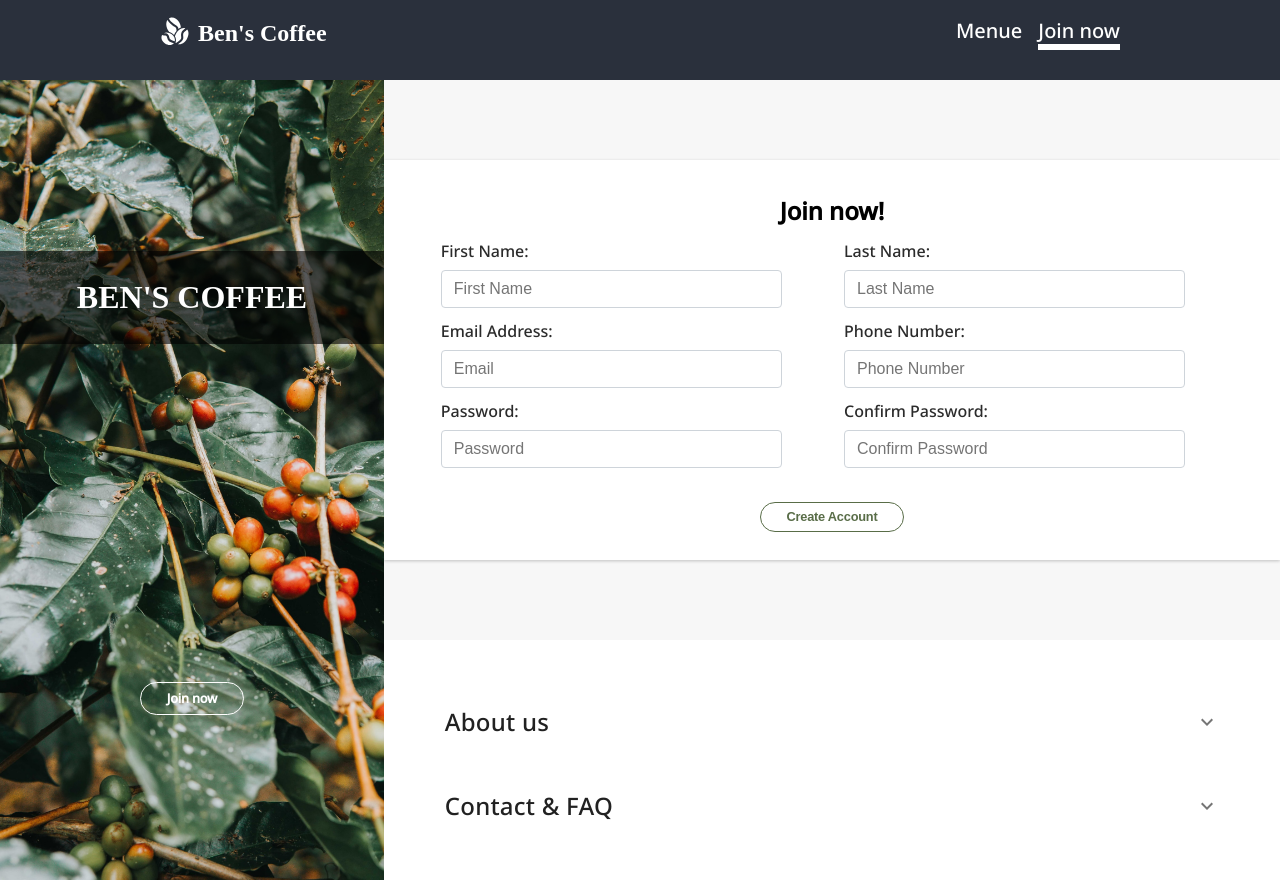
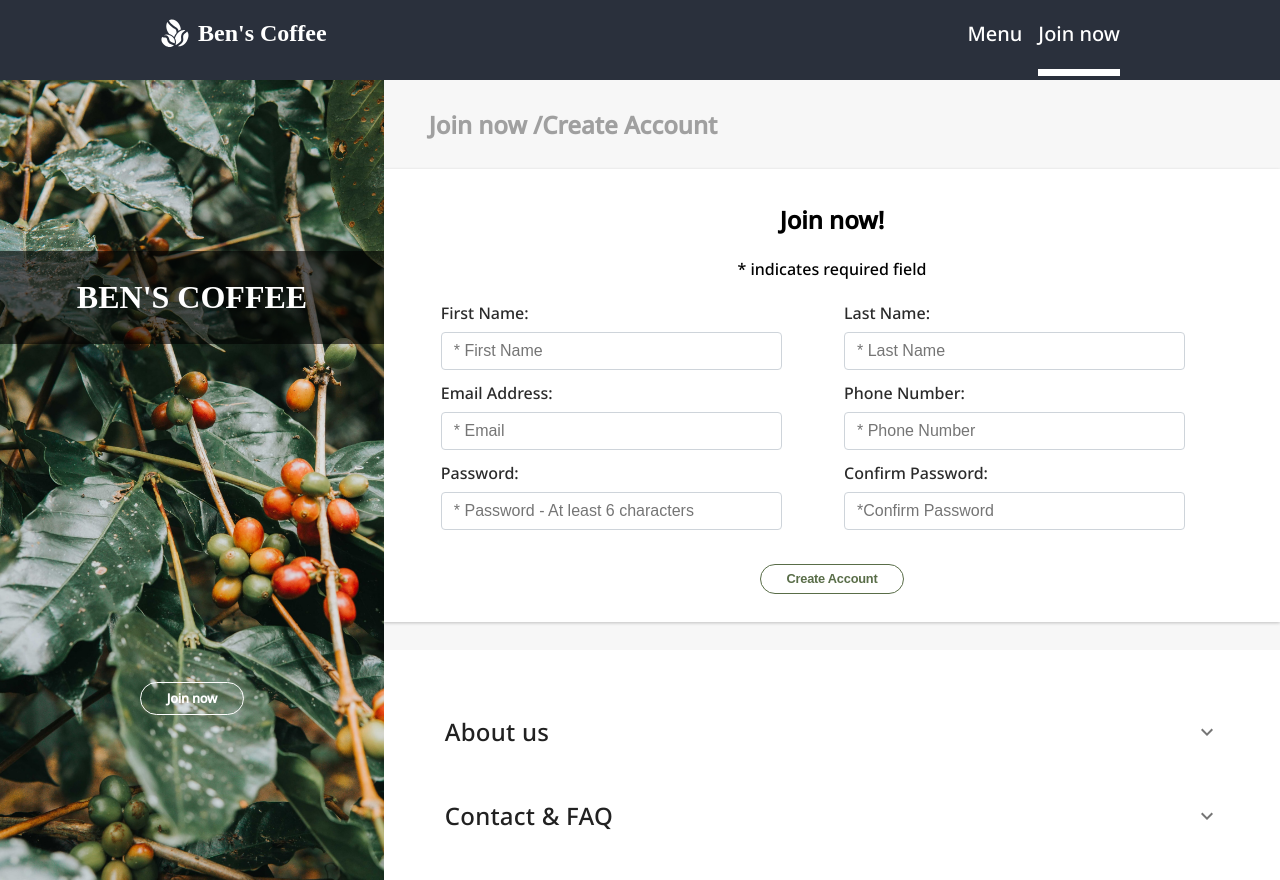
Before and after one commit to bpetermann/coffee-place, a React (Create React App) app: page /coffee-place/account in a window 1280 px wide. Built offline with nearby package versions, Linux system fonts and the light colour scheme; the HTML template or start-up script is replaced by a standard one; a web font is replaced by a local one.

Commit message:
refined some styles, matched look of pages

```diff
--- a/src/components/layout/Navbar.jsx
+++ b/src/components/layout/Navbar.jsx
@@ -8,22 +8,25 @@ const Navbar = ({ toggleModal }) => {
     <div className={classes.navbar}>
       <div className={classes.container}>
         <Link to='/'>
-          <GiCoffeeBeans size={30} style={{ color: '#fff' }} />
+          <div className={classes['logo-container']}>
+            <GiCoffeeBeans size={30} style={{ color: '#fff' }} />{' '}
+            <h2>Ben's Coffee</h2>
+          </div>
         </Link>
-        <h2>Ben's Coffee</h2>
+
         <div className={classes.navigation}>
           <NavLink
             to='/menue'
             style={({ isActive }) =>
-              isActive ? { borderBottom: '0.4rem solid white' } : undefined
+              isActive ? { borderColor: '#fff' } : undefined
             }
           >
-            Menue
+            Menu
           </NavLink>
           <NavLink
             to='/account'
             style={({ isActive }) =>
-              isActive ? { borderBottom: '0.4rem solid white' } : undefined
+              isActive ? { borderColor: '#fff' } : undefined
             }
           >
             Join now
--- a/src/components/layout/Navbar.module.css
+++ b/src/components/layout/Navbar.module.css
@@ -4,9 +4,19 @@
   height: 5rem;
 }
 
-.navbar h2 {
+.navbar a {
+  text-decoration: none;
+}
+
+.logo-container {
+  display: flex;
+  align-items: center;
+}
+
+.logo-container h2 {
   margin-left: 0.5rem;
   font-family: 'Merienda One', cursive;
+  color: #fff;
 }
 
 .container {
@@ -16,24 +26,18 @@
   width: 90%;
 }
 
-.container a {
-  text-decoration: none;
-}
-
-.container h1 {
-  color: white;
-  text-decoration: none;
-}
-
 .navigation {
   margin-left: auto;
 }
 
 .navigation a {
-  color: white;
+  color: #fff;
   text-decoration: none;
   display: none;
   font-size: 1.25rem;
+  margin-bottom: -1.8rem;
+  padding-bottom: 1.4rem;
+  border-bottom: 0.45rem solid #2a303c;
 }
 
 .navigation a:last-of-type {
--- a/src/pages/Account.jsx
+++ b/src/pages/Account.jsx
@@ -84,8 +84,11 @@ const Account = () => {
 
   return (
     <Container>
+      <h2 className={classes['headline']}>Join now /Create Account </h2>
+
       <div className={classes['form-container']}>
         <h2 className={titleClassName}>{title}</h2>
+        <p>* indicates required field</p>
         <form className={classes['form']} onSubmit={submitAccountHandler}>
           <label>
             First Name:
@@ -93,7 +96,8 @@ const Account = () => {
               value={firstname}
               onChange={firstnameChangeHandler}
               type='text'
-              placeholder='First Name'
+              placeholder='* First Name'
+              maxlength='50'
               className={classes['form-element']}
               required
             />
@@ -103,8 +107,9 @@ const Account = () => {
             <input
               value={lastname}
               onChange={lastNameChangeHandler}
-              placeholder='Last Name'
               type='text'
+              placeholder='* Last Name'
+              maxlength='50'
               className={classes['form-element']}
               required
             />
@@ -114,8 +119,9 @@ const Account = () => {
             <input
               value={email}
               onChange={emailChangeHandler}
-              placeholder='Email'
               type='email'
+              placeholder='* Email'
+              maxlength='50'
               className={classes['form-element']}
               required
             />
@@ -125,7 +131,7 @@ const Account = () => {
             <input
               value={phoneNumber}
               onChange={phoneNumberChangeHandler}
-              placeholder='Phone Number'
+              placeholder='* Phone Number'
               type='number'
               className={classes['form-element']}
               required
@@ -137,8 +143,9 @@ const Account = () => {
               value={password}
               onChange={passwordChangeHandler}
               onBlur={passwordInputBlurHandler}
-              placeholder='Password'
               type='password'
+              placeholder='* Password - At least 6 characters'
+              maxlength='50'
               className={passwordInputClassName}
               required
             />
@@ -154,8 +161,9 @@ const Account = () => {
               value={confirmPassword}
               onChange={confirmPasswordChangeHandler}
               onBlur={confirmPasswordBlurHandler}
-              placeholder='Confirm Password'
               type='password'
+              placeholder='*Confirm Password'
+              maxlength='50'
               className={confirmPasswordInputClassName}
               required
             />
--- a/src/pages/Account.module.css
+++ b/src/pages/Account.module.css
@@ -1,12 +1,16 @@
-.container {
-  height: 100vh;
-  flex: 3;
-  overflow: auto;
-  scrollbar-width: none;
+.headline {
+  display: flex;
+  flex-direction: column;
+  align-items: flex-start;
+  margin: auto;
+  width: 90%;
+  color: #a0a0a0;
+  margin-top: 1.75rem;
+  margin-bottom: 1.75rem;
 }
 
 .form-container {
-  margin: 5rem 0;
+  margin-bottom: 1.75rem;
   width: 100%;
   background-color: #fff;
   min-height: 50vh;
@@ -99,7 +103,6 @@
   box-shadow: 0 0 0 0.2rem rgba(246, 7, 31, 0.25);
 }
 
-
-.title-success{
+.title-success {
   color: #198754;
 }
--- a/src/pages/Menue.jsx
+++ b/src/pages/Menue.jsx
@@ -7,6 +7,7 @@ import Button from '../components/shared/Button';
 const Menue = () => {
   return (
     <Container>
+      <h2 className={classes['headline']}>Menu / Our Beans </h2>
       <div className={classes['products-container']}>
         {products.map((item) => {
           return (
--- a/src/pages/Menue.module.css
+++ b/src/pages/Menue.module.css
@@ -1,8 +1,18 @@
+.headline {
+  display: flex;
+  flex-direction: column;
+  align-items: flex-start;
+  margin: auto;
+  width: 90%;
+  color: #a0a0a0;
+  margin-top: 1.75rem;
+  margin-bottom: 1.75rem;
+}
+
 .products-container {
   display: grid;
   grid-template-columns: repeat(auto-fit, minmax(14rem, 1fr));
   margin: auto;
-  margin-top: 5rem;
   width: 90%;
   gap: 1rem;
   margin-bottom: 1.75rem;
```
